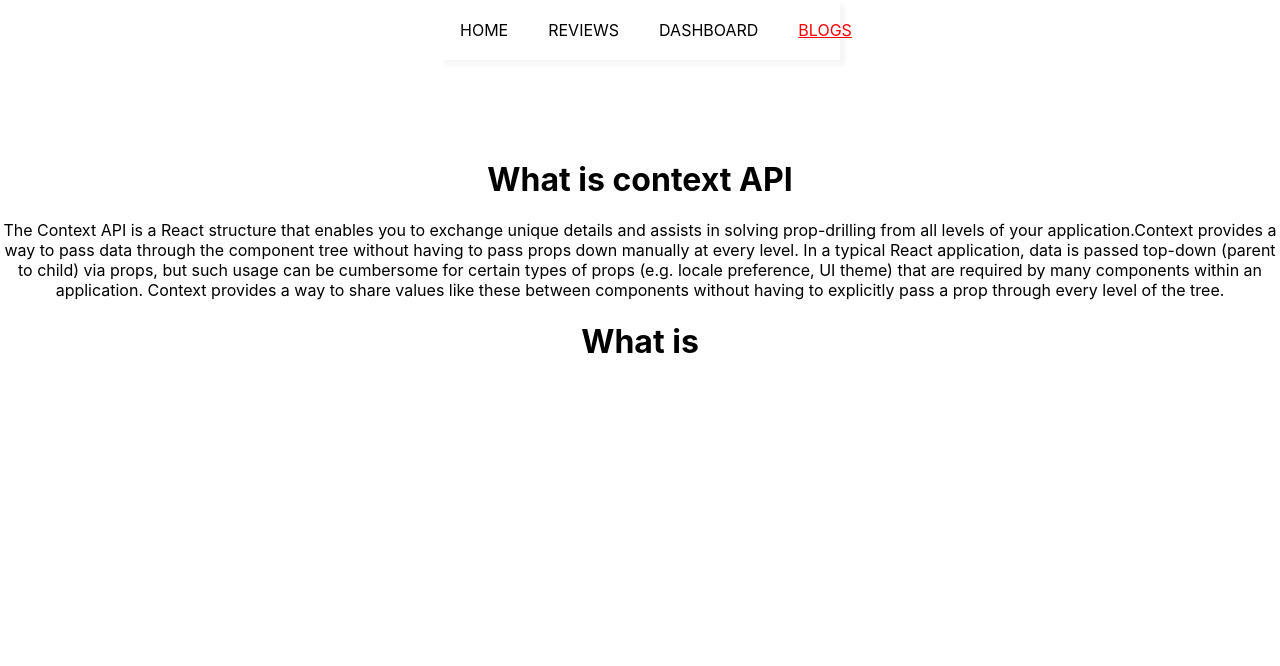
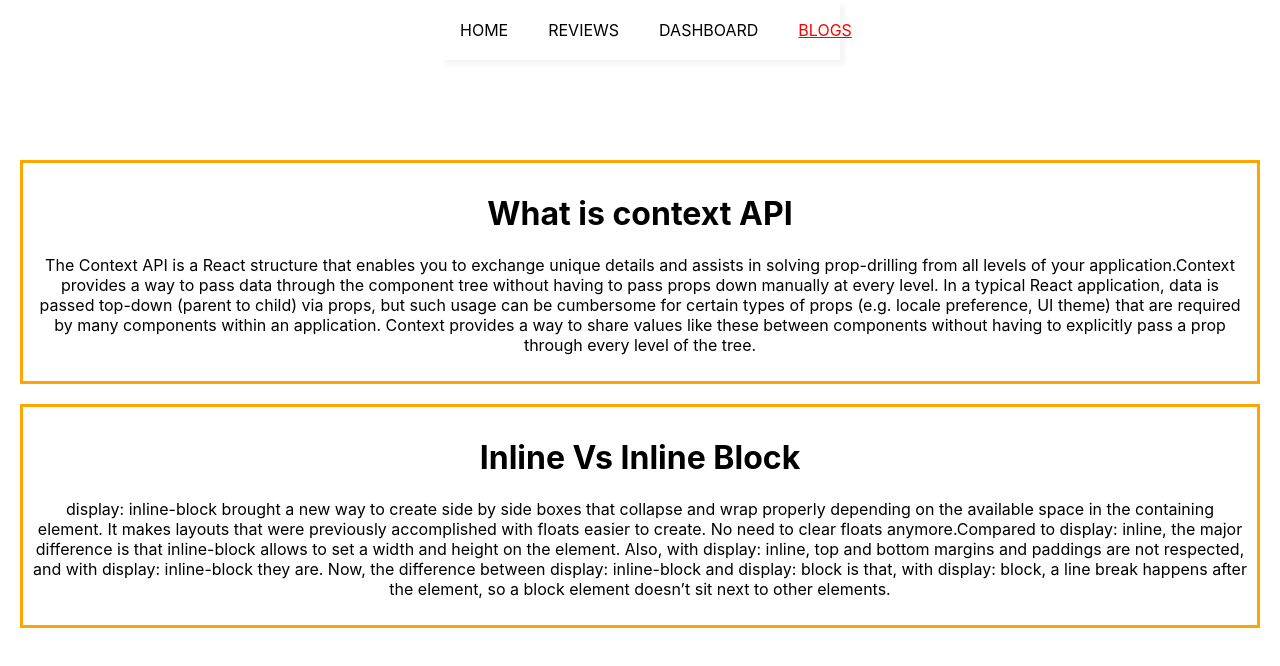
Before and after one commit to Rahim2725/product-analysis-website, a React (Create React App) app: page /blogs in a window 1280 px wide. Shown: the top 666 px of the page. Built offline with nearby package versions, Linux system fonts and the light colour scheme.

Commit message:
blogs added

```diff
--- /dev/null
+++ b/src/component/Blogs/Blogs.css
@@ -0,0 +1,5 @@
+.blogs-container div{
+    margin: 20px;
+    padding: 10px;
+    border: 3px solid orange;
+}
--- a/src/component/Blogs/Blogs.js
+++ b/src/component/Blogs/Blogs.js
@@ -1,19 +1,16 @@
 import React from 'react';
+import './Blogs.css'
 
 const Blogs = () => {
     return (
-        <div>
+        <div className='blogs-container'>
             <div>
                 <h1>What is context API</h1>
                 <p>The Context API is a React structure that enables you to exchange unique details and assists in solving prop-drilling from all levels of your application.Context provides a way to pass data through the component tree without having to pass props down manually at every level. In a typical React application, data is passed top-down (parent to child) via props, but such usage can be cumbersome for certain types of props (e.g. locale preference, UI theme) that are required by many components within an application. Context provides a way to share values like these between components without having to explicitly pass a prop through every level of the tree.</p>
             </div>
             <div>
-                <h1>What is </h1>
-                <p></p>
-           </div>
-           <div>
-                <h1></h1>
-                <p></p>
+                <h1>Inline Vs Inline Block </h1>
+                <p>display: inline-block brought a new way to create side by side boxes that collapse and wrap properly depending on the available space in the containing element. It makes layouts that were previously accomplished with floats easier to create. No need to clear floats anymore.Compared to display: inline, the major difference is that inline-block allows to set a width and height on the element. Also, with display: inline, top and bottom margins and paddings are not respected, and with display: inline-block they are. Now, the difference between display: inline-block and display: block is that, with display: block, a line break happens after the element, so a block element doesn’t sit next to other elements.</p>
             </div>
         </div>
     );
```
Lines whose indentation alone changed are shown as unchanged.
